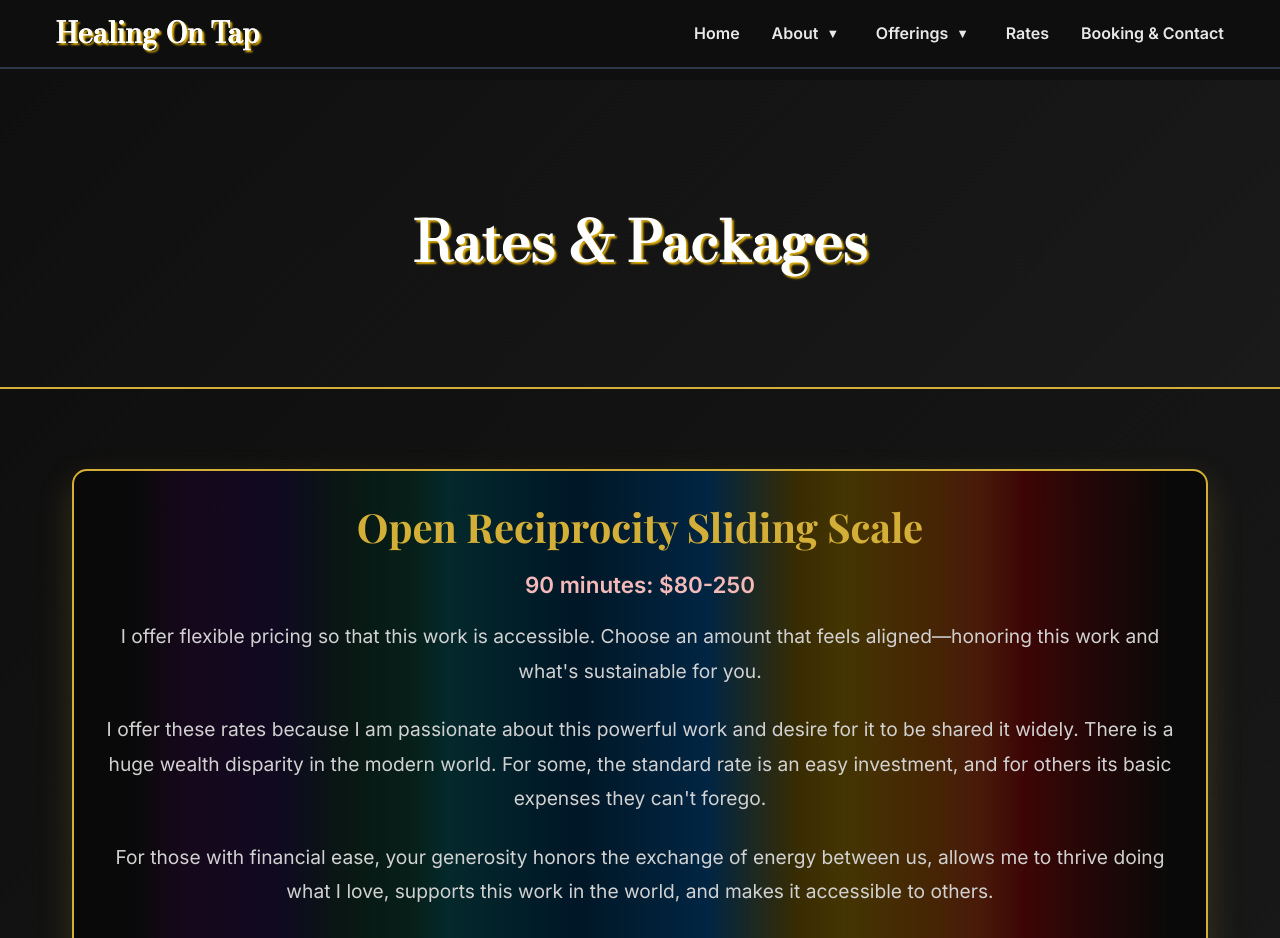
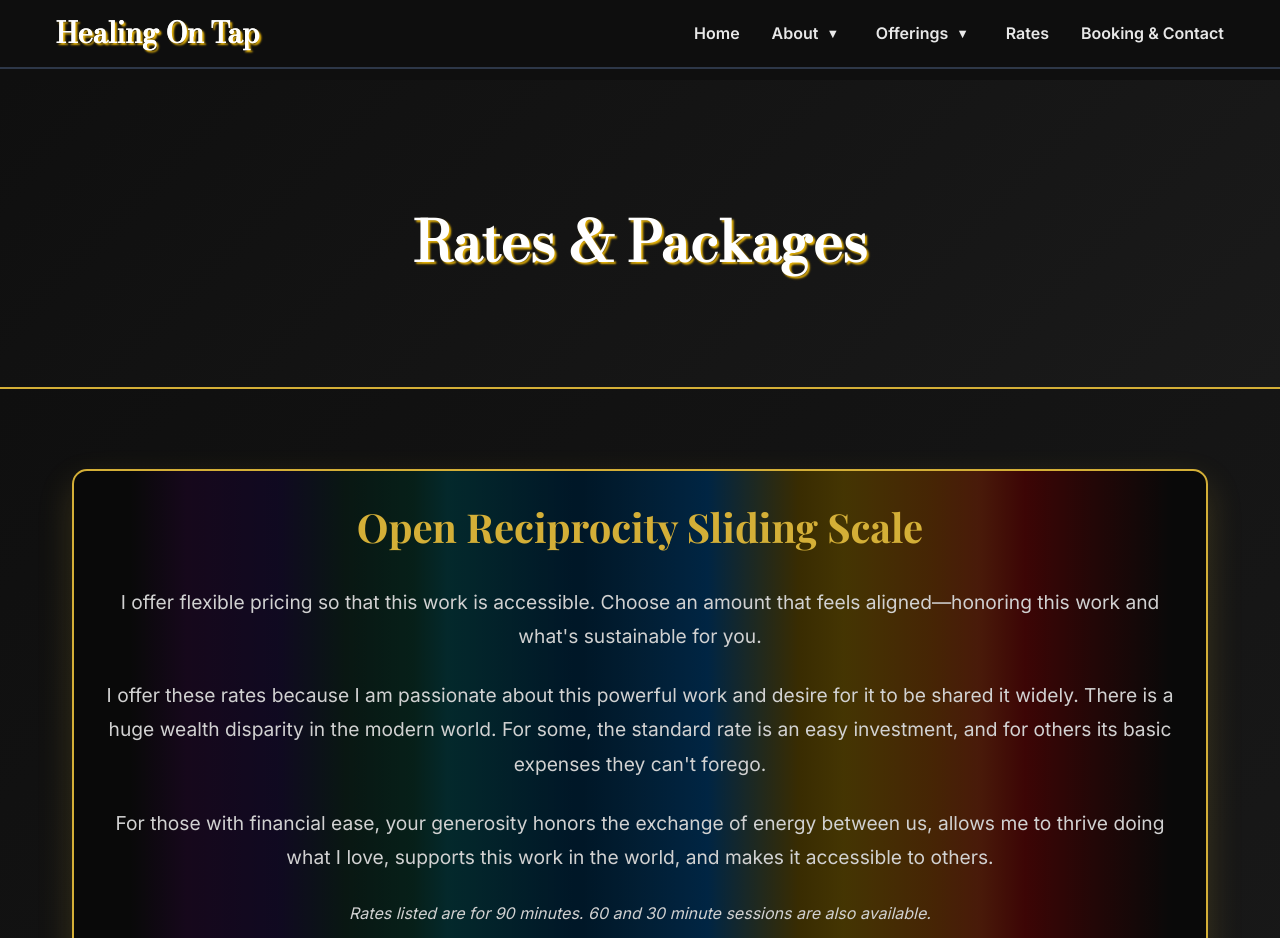
Before and after one commit to naturalCode4/kalyanamitta-website, a React (Create React App) app: page /rates in a window 1280 px wide. Shown: the top 938 px of the page. Built offline with nearby package versions, Linux system fonts and the light colour scheme; the HTML template or start-up script is replaced by a standard one.

Commit message:
commented out price

```diff
--- a/src/pages/Rates.js
+++ b/src/pages/Rates.js
@@ -95,11 +95,12 @@ const Rates = () => {
           <div className="flexible-pricing">
             <div className="flexible-content">
               <h3>Open Reciprocity Sliding Scale</h3>
-              <p className="flexible-label">90 minutes: $80-250</p>
+              <br></br>
+              {/* <p className="flexible-label">90 minutes: $80-250</p> */}
               <p className="subtitle">I offer flexible pricing so that this work is accessible. Choose an amount that feels aligned—honoring this work and what's sustainable for you.</p>
               <p className="subtitle">I offer these rates because I am passionate about this powerful work and desire for it to be shared it widely. There is a huge wealth disparity in the modern world. For some, the standard rate is an easy investment, and for others its basic expenses they can't forego.</p>
               <p className="subtitle">For those with financial ease, your generosity honors the exchange of energy between us, allows me to thrive doing what I love, supports this work in the world, and makes it accessible to others.</p>
-              <p className="subtitle extra"><em>Rates listed are for 90 minutes. 60 and 30 minute sessions are available as well.</em></p>
+              <p className="subtitle extra"><em>Rates listed are for 90 minutes. 60 and 30 minute sessions are also available.</em></p>
             </div>
           </div>
 
```
